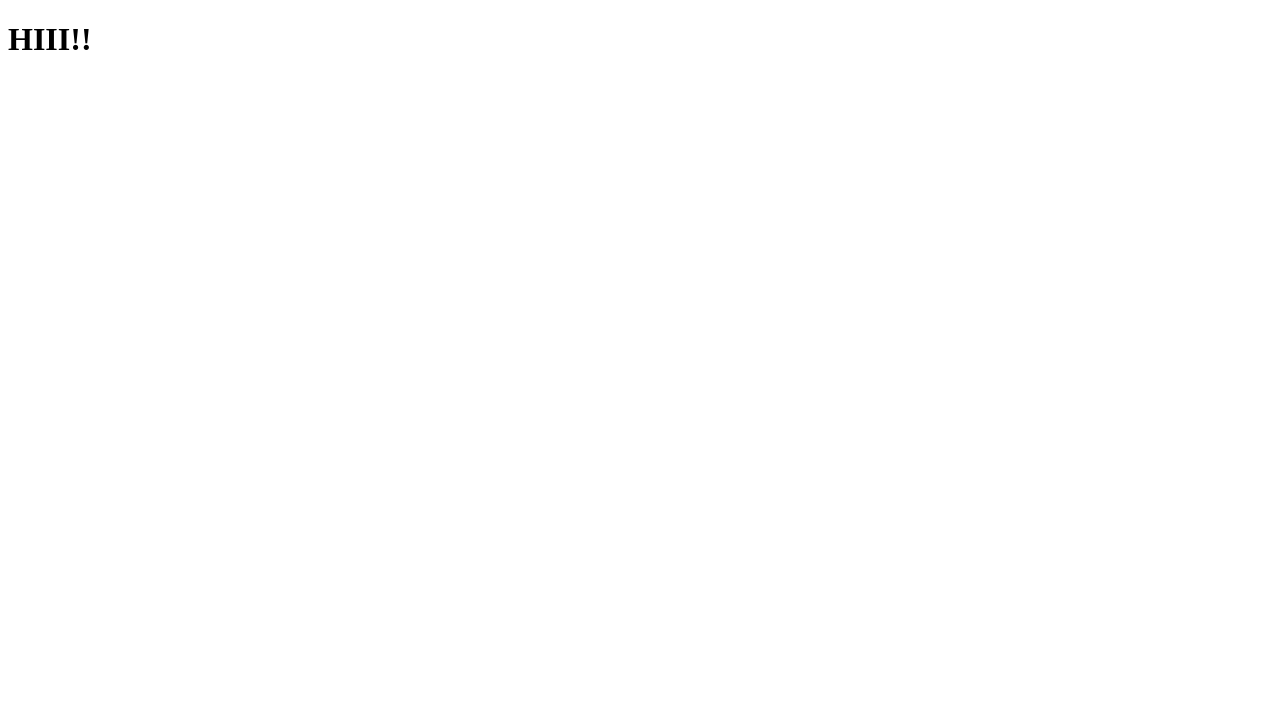
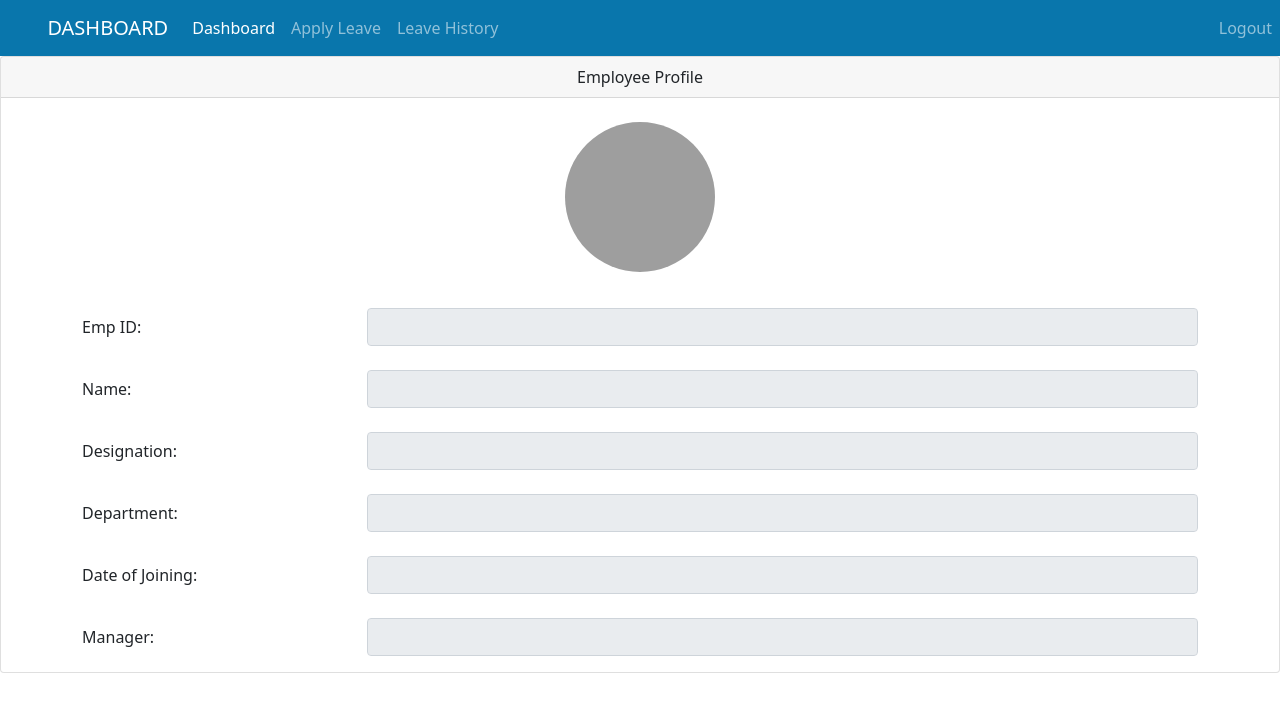
Before and after one commit to anashwara1/LeaveManagementSystem, a Django app: page /dashboard/ in a window 1280 px wide. Before the commit the part shown is almost empty. Shown: the top 712 px of the page. Run offline with Django 4.2, Linux system fonts and the light colour scheme; grey boxes are pictures that could not be loaded.

Commit message:
dashboard of employee side

```diff
--- a/LMS/myapp/urls.py
+++ b/LMS/myapp/urls.py
@@ -5,6 +5,9 @@ from . import views
 
 
 urlpatterns = [
-    path('', views.login_view, name = 'login'),
-    path('dashboard/', views.dashboard, name='dashboard')
+    path('', views.logins, name='login'),
+    path('dashboard/', views.dashboard, name='dashboard'),
+    path('forgotpassword/', views.forgotpass, name='forgotpassword'),
+    path('applyleave/', views.applyleave, name='applyleave'),
+    path('leavehistory/', views.leavehistory, name='leavehistory')
 ]
--- a/LMS/myapp/views.py
+++ b/LMS/myapp/views.py
@@ -1,5 +1,6 @@
 from django.shortcuts import render, redirect
 from django.contrib.auth import authenticate, login
+from django.contrib import messages
 from django.contrib.auth.models import User
 # Create your views here.
 #def home(request):
@@ -8,7 +9,7 @@ from django.contrib.auth.models import User
 def dashboard(request):
     return render(request, 'dashboard.html')
 
-def login_view(request):
+def logins(request):
     if request.method == 'POST':
         username = request.POST['username']
         password = request.POST['password']
@@ -17,5 +18,16 @@ def login_view(request):
             login(request, user)
             return redirect('dashboard')
         # Handle invalid login here
+        else:
+            messages.error(request, "Invalid Credentials. Please check your username and password.")
 
     return render(request, 'login.html')
+
+def forgotpass(request):
+    return render(request, 'forgotpassword.html')
+
+def applyleave(request):
+    return render(request, 'applyleave.html')
+
+def leavehistory(request):
+    return render(request, 'leavehistory.html')
--- a/LMS/static/css/login.css
+++ b/LMS/static/css/login.css
@@ -23,7 +23,7 @@ form {
 
 .box {
 
-    box-shadow: 10px 10px 10px rgba(0, 0, 0, 0.2);;
+    box-shadow: 10px 10px 10px rgba(0, 0, 0, 0.2);
     text-align: left;
     border-radius: 10px;
     border: 1px solid #333;
--- a/LMS/templates/dashboard.html
+++ b/LMS/templates/dashboard.html
@@ -1,13 +1,94 @@
-<!doctype html>
+<!DOCTYPE html>
 <html lang="en">
 <head>
-    <meta charset="UTF-8">
-    <meta name="viewport"
-          content="width=device-width, user-scalable=no, initial-scale=1.0, maximum-scale=1.0, minimum-scale=1.0">
-    <meta http-equiv="X-UA-Compatible" content="ie=edge">
-    <title>Document</title>
+  <meta charset="UTF-8">
+  <meta name="viewport" content="width=device-width, initial-scale=1.0">
+  <title>Dashboard</title>
+
+  <link rel="stylesheet" href="https://cdn.jsdelivr.net/npm/bootstrap@5.1.3/dist/css/bootstrap.min.css" integrity="sha384-1BmE4kWBq78iYhFldvKuhfTAU6auU8tT94WrHftjDbrCEXSU1oBoqyl2QvZ6jIW3" crossorigin="anonymous">
+
+  <link rel="stylesheet" href="style.css">
 </head>
 <body>
-    <h1> HIII!!</h1>
+
+  <nav class="navbar navbar-expand-lg navbar-dark" style="background-color: #0976ac;">
+    <div class="container">
+      <a class="navbar-brand" href="#">DASHBOARD</a>
+      <button class="navbar-toggler" type="button" data-bs-toggle="collapse" data-bs-target="#navbarNavAltMarkup" aria-controls="navbarNavAltMarkup" aria-expanded="false" aria-label="Toggle navigation">
+        <span class="navbar-toggler-icon"></span>
+      </button>
+      <div class="collapse navbar-collapse" id="navbarNavAltMarkup">
+        <div class="navbar-nav">
+          <a class="nav-link active" aria-current="page" href="#">Dashboard</a>
+          <a class="nav-link" href="{% url 'applyleave' %}">Apply Leave</a>
+          <a class="nav-link" href="{% url 'leavehistory' %}">Leave History</a>
+        </div>
+      </div>
+    </div>
+      <div class="navbar-nav ml-auto">
+       <a class="nav-link" href="{% url 'login' %}">Logout</a>
+    </div>
+  </nav>
+
+   <div class="card">
+  <div class="card-header text-center">
+    Employee Profile
+  </div>
+       <br>
+  <div class="container-fluid h-100">
+    <div class="row h-100 justify-content-center align-items-center">
+        <div class="col-md-4 text-center">
+            <img src="https://picsum.photos/400/200" alt="Employee Image" class="img-fluid rounded-circle" style="width: 150px; height: 150px; margin-bottom: 20px;">
+        </div>
+    </div>
+  </div>
+    <div class="card-body">
+    <div class="container">
+        <form>
+            <div class="form-group row">
+                <label for="employee-id" class="col-md-3 col-form-label">Emp ID:</label>
+                <div class="col-md-9">
+                    <input type="text" class="form-control" id="employee-id" disabled>
+                </div>
+            </div>
+            <br>
+            <div class="form-group row">
+                <label for="employee-name" class="col-md-3 col-form-label">Name:</label>
+                <div class="col-md-9">
+                    <input type="text" class="form-control" id="employee-name" disabled>
+                </div>
+            </div>
+            <br>
+            <div class="form-group row">
+                <label for="employee-designation" class="col-md-3 col-form-label">Designation:</label>
+                <div class="col-md-9">
+                    <input type="text" class="form-control" id="employee-designation" disabled>
+                </div>
+            </div>
+            <br>
+            <div class="form-group row">
+                <label for="employee-department" class="col-md-3 col-form-label">Department:</label>
+                <div class="col-md-9">
+                    <input type="text" class="form-control" id="employee-department" disabled>
+                </div>
+            </div>
+            <br>
+            <div class="form-group row">
+                <label for="employee-doj" class="col-md-3 col-form-label">Date of Joining:</label>
+                <div class="col-md-9">
+                    <input type="text" class="form-control" id="employee-doj" disabled>
+                </div>
+            </div>
+            <br>
+            <div class="form-group row">
+                <label for="employee-manager" class="col-md-3 col-form-label">Manager:</label>
+                <div class="col-md-9">
+                    <input type="text" class="form-control" id="employee-manager" disabled>
+                </div>
+            </div>
+        </form>
+    </div>
+</div>
+
 </body>
 </html>
```
Also changed, not shown: LMS/LMS/settings.py (+7 -6 lines), LMS/templates/login.html (+9 -1 lines), 1 other file.
